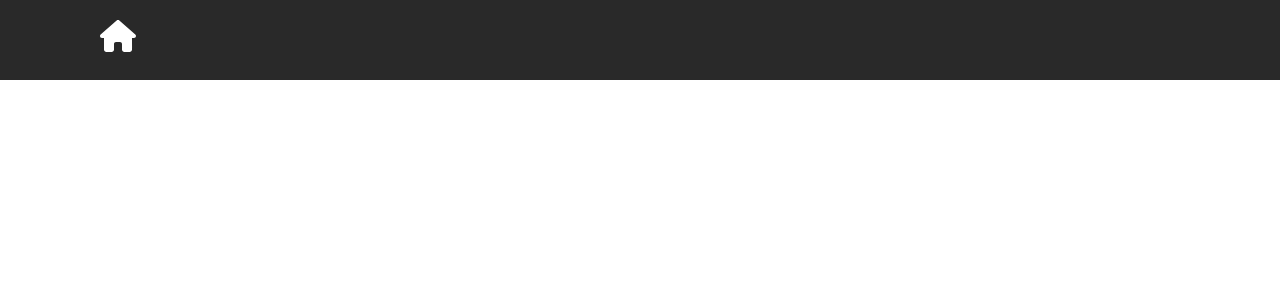
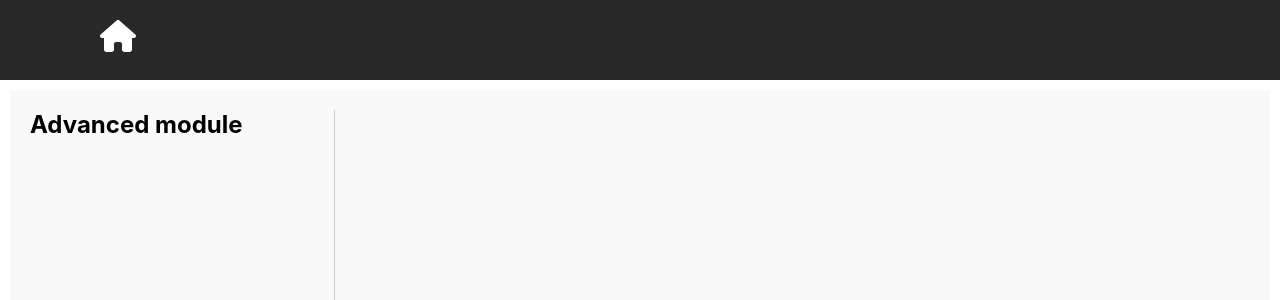
Before and after one commit to jandos0492/dispatch-42, a React (Create React App) app: page /truck-dispatcher-trailer-type in a window 1280 px wide. Before the commit this address had no page. Shown: the top 300 px of the page. Built offline with nearby package versions, Linux system fonts and the light colour scheme.

Commit message:
Added the TruckDispatcherTrailerType component

```diff
--- a/src/App.js
+++ b/src/App.js
@@ -5,6 +5,7 @@ import Home from "./components/Home";
 import './App.css';
 import EnglishInTruckingCourse from "./components/EnglishInTruckingCourse";
 import TruckDispatcherTheoryCourse from "./components/TruckDispatcherTheoryCourse";
+import TruckDispatcherTrailerType from "./components/TruckDispatcherTrailerType";
 
 function App() {
   return (
@@ -14,6 +15,7 @@ function App() {
         <Route path="/" element={<Home />} />
         <Route path="/english-in-trucking/*" element={<EnglishInTruckingCourse />} />
         <Route path="/truck-dispatcher-theory/*" element={<TruckDispatcherTheoryCourse />} />
+        <Route path="/truck-dispatcher-trailer-type/*" element={<TruckDispatcherTrailerType />} />
       </Routes>
     </>
   )
--- a/src/components/EnglishInTruckingCourse/EnglishInTruckingCourse.css
+++ b/src/components/EnglishInTruckingCourse/EnglishInTruckingCourse.css
@@ -7,7 +7,7 @@
 }
 
 .english-in-trucking-course-link {
-    width: 20%;
+    width: 25%;
     border-right: 1px solid #ccc;
     padding-right: 20px;
     margin-right: 20px;
--- a/src/components/Home/index.js
+++ b/src/components/Home/index.js
@@ -27,7 +27,7 @@ const Home = () => {
                     </Link>
                 </div>
                 <div className="section">
-                    <Link to="truck-dispatcher-trailer-type-peculiarities">
+                    <Link to="truck-dispatcher-trailer-type">
                         <img
                             src="https://static.ecoach.com/upload/12310/image/80089c49-f8c0-4546-b2c5-2cafd826e550.jpg"
                             alt="truck dispatcher trailer type peculiarities"
--- /dev/null
+++ b/src/components/TruckDispatcherTrailerType/Section.js
@@ -0,0 +1,34 @@
+import React from "react";
+import { NavLink, useLocation } from "react-router-dom";
+
+const Section = ({ sectionData, isExpanded, onClick }) => {
+    const { mainLink, subLink } = sectionData;
+    const location = useLocation();
+
+    return (
+        <div className="section-flex">
+            <div className="section-header">
+                <div onClick={onClick} >
+                    {mainLink}
+                </div>
+                {isExpanded && (
+                    <div className="section-content">
+                        {subLink.map((lesson, index) => (
+                            <NavLink
+                                key={index}
+                                to={lesson.route}
+                                className={`english-in-trucking-link ${location.pathname.includes(`/truck-dispatcher-trailer-type/${lesson.route}`) ? "active-lesson" : ""}`}
+                            >
+                                <div className="lesson-item">
+                                    {lesson.name}
+                                </div>
+                            </NavLink>
+                        ))}
+                    </div>
+                )}
+            </div>
+        </div>
+    );
+};
+
+export default Section;
--- /dev/null
+++ b/src/components/TruckDispatcherTrailerType/SectionContent.js
@@ -0,0 +1,24 @@
+import React from "react";
+
+const SectionContent = ({ name, text, videoUrl }) => {
+    return (
+        <div className="section-content-flex">
+            <h1>{name}</h1>
+            {text && (
+                <div className="text1">
+                    {text.map((someText, index) => (
+                        <p key={index}>{someText}</p>
+                    ))}
+                </div>
+            )}
+            <video
+                key={videoUrl}
+                controls
+                className="video" >
+                <source src={videoUrl} type="video/mp4" />
+            </video>
+        </div>
+    )
+}
+
+export default SectionContent;
--- /dev/null
+++ b/src/components/TruckDispatcherTrailerType/index.js
@@ -0,0 +1,51 @@
+import React, { useState } from "react";
+import { useLocation, Route, Routes } from "react-router-dom";
+import Section from "./Section";
+import sections from "../../data/truck-dispatcher-trailer-type.json";
+import SectionContent from "./SectionContent";
+
+const TruckDispatcherTrailerType = () => {
+    const [expandedSection, setExpandedSection] = useState(null);
+
+    const location = useLocation();
+    const pathStartsWithTruckDispatcherTrailerType = location.pathname.startsWith("/truck-dispatcher-trailer-type");
+
+    const handleSelectionClick = (index) => {
+        setExpandedSection(expandedSection === index ? null : index);
+    };
+
+    return (
+        <div className="english-in-trucking-course-flex">
+            <div className="english-in-trucking-course-link">
+                {pathStartsWithTruckDispatcherTrailerType && (
+                    sections.map((section, index) => (
+                        <Section
+                            key={index}
+                            sectionData={section}
+                            isExpanded={expandedSection === index}
+                            onClick={() => handleSelectionClick(index)}
+                            className="list"
+                        />
+                    ))
+                )}
+            </div>
+            <div className="english-in-trucking-course-details">
+                {pathStartsWithTruckDispatcherTrailerType && (
+                    <Routes>
+                        {sections.map((section) =>
+                            section.subLink.map((link, index) => (
+                                <Route
+                                    key={index}
+                                    path={link.route}
+                                    element={<SectionContent name={link.name} text={link.text} videoUrl={link.videoUrl} />}
+                                />
+                            ))
+                        )}
+                    </Routes>
+                )}
+            </div>
+        </div>
+    );
+}
+
+export default TruckDispatcherTrailerType;
```
